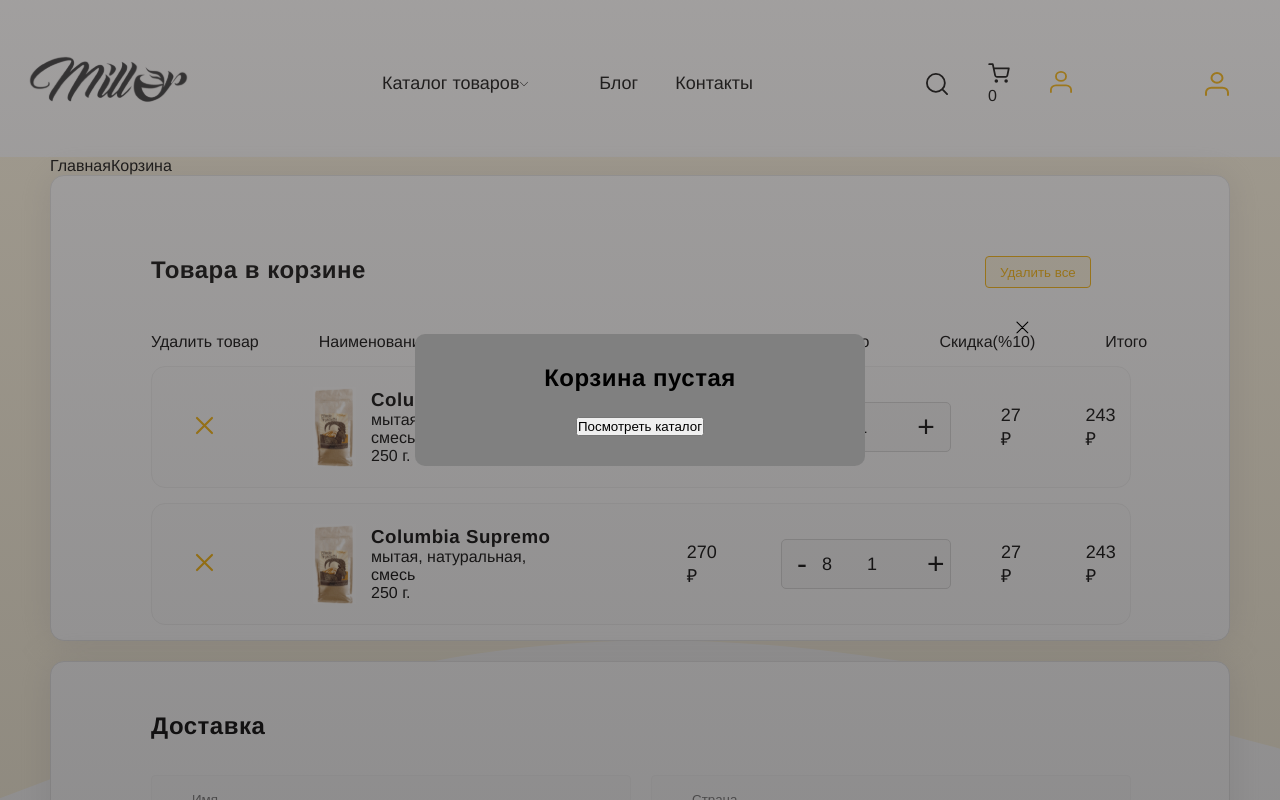
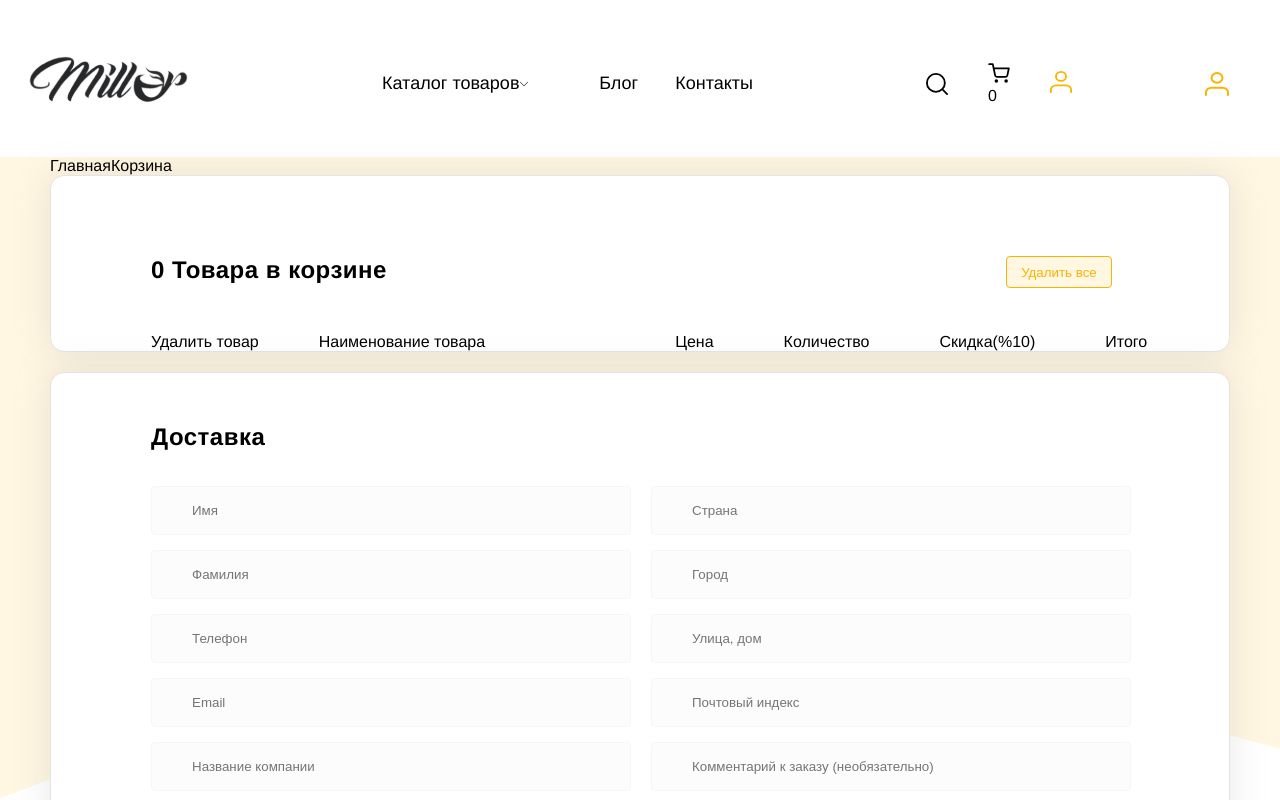
Before and after one commit to jodar-Nimatov/Miller, a React (Create React App) app: page /cart in a window 1280 px wide. Shown: the top 800 px of the page. Built offline with nearby package versions, Linux system fonts and the light colour scheme.

Commit message:
Logica problema so skidkami, bez adaptivki, zakinu popozje, segodya ispravly kosyaki v logike

```diff
--- a/src/Components/CartEmpty/CartEmpty.jsx
+++ b/src/Components/CartEmpty/CartEmpty.jsx
@@ -1,13 +1,23 @@
 import React from 'react'
+import { Link, useNavigate} from "react-router-dom";
 import Close from "../../pages/Cart/Check-photo/CloseCartEmpty.svg"
 
 const CartEmpty = ({see, setSee}) => {
+
+  const navigate = useNavigate
+
+  const exitCart = (e) => {
+    if (e.target.classList.contains('CartEmpty')) {
+      setSee(false)
+    }
+  }
+
   return (
-    <div style={{display: see ? 'flex':'none'}} className='CartEmpty'>
+    <div onClick={exitCart} style={{display: see ? 'flex':'none'}} className='CartEmpty'>
         <div className='CartEmpty-inner'>
             <h2 className='CartEmpty-title'>Корзина пустая</h2>
-             <button className='CartEmpty-btn'>Посмотреть каталог</button>
-             <span className='CartEmpty-close'>
+             <button type='button' onClick={() => <Link to='/catalog/coffee'/>} className='CartEmpty-btn'>Посмотреть каталог</button>
+             <span onClick={() => setSee(false)} className='CartEmpty-close'>
                 <img src={Close} alt="" />
              </span>
         </div>
--- a/src/Layout/Header/Header.jsx
+++ b/src/Layout/Header/Header.jsx
@@ -6,7 +6,7 @@ import userlogo from "../../assets/Header/user.svg";
 import burger from "../../assets/Header/Group 165.svg";
 import millerlogom from "../../assets/modal/image26.svg";
 import coffeelogo from "../../assets/modal/Group 245.svg";
-import { Link } from "react-router-dom";
+import { Link, Navigate } from "react-router-dom";
 import arrow from "../../assets/Header/arrow.svg";
 import { CustomContext } from "../../pages/Cart/Context";
 import CartEmpty from "../../Components/CartEmpty/CartEmpty";
@@ -18,7 +18,7 @@ const Header = () => {
   const [title, setTitle] = useState("Каталог товаров");
   const [display, setDisplay] = useState("block");
   const {cart} = useContext(CustomContext)
-  const [see, setSee] = useState(true)
+  const [see, setSee] = useState(false)
   const [modalIsOpen, setIsOpen] = useState(false);
 
   const handleInput = () => {
@@ -147,6 +147,13 @@ const Header = () => {
             </a>
             <Link to="/cart">
               <img
+                onClick={() => {
+                  if (cart.length) {
+                    <Link to='/cart'/>
+                  } else {
+                    setSee(true)
+                  }
+                }}
                 className="header-right-icon header-basket"
                 src={basketlogo}
                 alt="header basket"
@@ -155,6 +162,7 @@ const Header = () => {
                 {cart.length}
               </span>
             </Link>
+            <CartEmpty see={see} setSee={setSee}/>
             <Link to="/Profile">
               <img
                 className="header-right-icon header-user"
@@ -219,8 +227,7 @@ const Header = () => {
               </div>
             )}
             {/* </Link> */}
-</div>
-<CartEmpty see={see} setSee={setSee}/>
+            </div>
           </div>
       <div className="white"></div>
     </>
--- a/src/pages/Cart/Cart.jsx
+++ b/src/pages/Cart/Cart.jsx
@@ -1,10 +1,18 @@
-import React from "react";
+import React, { useContext, useEffect } from "react";
+import { Link } from "react-router-dom";
 import CheckPhoto from "./Check-photo/Check.svg"
 import DeleteBtn from "./Check-photo/Close.svg"
 import Master from "./Check-photo/MasterCard.svg"
 import Visa from "./Check-photo/Visa.svg"
+import { CustomContext } from "./Context";
 
 const Cart = () => {
+    const {cart, plusOneCart, minusOneCart, delCart} = useContext(CustomContext)
+    // const total = cart.reduce(
+    //     (prev, curr) =>
+    //     prev + curr.count * curr.price,
+    //     0
+    // )
   return (
     <div className="back-cart">
     <div className="Cart">
@@ -12,7 +20,7 @@ const Cart = () => {
             <div className="Cart-inner">
                 <div className="Cart-left">
                     <ul className="Cart-ul">
-                        <li>Главная</li>
+                        <li><Link to="/">Главная</Link></li>
                         <li>Корзина</li>
                     </ul>
                 </div>
@@ -20,7 +28,7 @@ const Cart = () => {
                 <div className="Cart-product">
                     <div className="Cart-inside">
                         <div className="Cart-product-up">
-                            <h2>Товара в корзине</h2>
+                            <h2>{cart.length} Товара в корзине</h2>
                             <button className="Product-delete">Удалить все</button>
                         </div>
                         <div className="Cart-product-middle">
@@ -35,11 +43,11 @@ const Cart = () => {
                                 <li>Итого</li>
                             </ul>
                         </div>
-                        <div className="Cart-card">
+                        {/* <div className="Cart-card">
                             <div className="Card-left">
                                 <button className="Card-close"><img src={DeleteBtn} alt=""/></button>
                                 <img src={CheckPhoto} alt="" />
-                                    <div className="columbia">
+                                    <div className="Cart-description">
                                         <h3>Columbia Supremo</h3>
                                         <p>мытая, натуральная, смесь</p>
                                         <p>250 г.</p>
@@ -60,7 +68,7 @@ const Cart = () => {
                             <div className="Card-left">
                                 <button className="Card-close"><img src={DeleteBtn} alt=""/></button>
                                 <img src={CheckPhoto} alt="" />
-                                    <div className="columbia">
+                                    <div className="Cart-description">
                                         <h3>Columbia Supremo</h3>
                                         <p>мытая, натуральная, смесь</p>
                                         <p>250 г.</p>
@@ -69,14 +77,37 @@ const Cart = () => {
                             <div className="Card-right">
                                 <p>270 ₽</p>
                                     <div className="Card-click">
-                                        <button>-</button>8
+                                        <button>-</button>
                                         <p>1</p>
                                         <button>+</button>
                                     </div>
                                 <p>27 ₽</p>
                                 <p>243 ₽</p>
                             </div>
-                        </div>
+                        </div>        */}
+                        {cart.map((item) => (
+                            <div className="Cart-card">
+                                <div className="Card-left">
+                                    <button type="button" onClick={() => delCart(item.id)} className="Card-close"><img src={DeleteBtn} alt=""/></button>
+                                    <img width="60" height="80" src={item.image} alt="" />
+                                    <div className="Cart-description">
+                                        <h3>{item.title}</h3>
+                                        <p>мытая, натуральная, смесь</p>
+                                        <p>250 г.</p>
+                                    </div>
+                                </div>
+                                <div className="Card-right">
+                                <p>{item.price} ₽</p>
+                                    <div className="Card-click">
+                                        <button type="button" onClick={() => minusOneCart(item.id)}>-</button>
+                                        <span className="Card-count">{item.count}</span>
+                                        <button type="button" onClick={() => plusOneCart(item.id)}>+</button>
+                                    </div>
+                                <p>{item.price * item.count / 100 * 10} ₽</p>
+                                <p>{item.price * item.count - item.price * item.count / 100 * 10} ₽</p>
+                            </div>
+                            </div>
+                        ))}
                     </div>
                 </div>
                 {/* Карточка товара в корзине */}
@@ -124,7 +155,9 @@ const Cart = () => {
                     <div className="Cart-total">
                         <div className="Total-inside">
                             <div className="Total-head">
-                                <h2>Итог: 486 ₽</h2>
+                                {/* {cart.map((item) => (
+                                    <h2>{total}</h2>
+                                ))} */}
                                 <img src={Master} alt="" />
                                 <img src={Visa} alt="" />
                             </div>
--- a/src/pages/Cart/Cart.scss
+++ b/src/pages/Cart/Cart.scss
@@ -79,36 +79,43 @@
       padding-right: 15px;
     }
   }
+  .Cart-description{
+    width: 210px;
+  }
   .Card-close{
     border: 0;
     background: rgba(252, 252, 252, 1);
     padding-left: 43px;
+    cursor: pointer;
   }
   .Card-right{
     display: flex;
     align-items: center;
-    padding-left: 85px;
+    padding-left: 40px;
     gap: 50px;
     font-size: 18px;
   }
   .Card-click{
     display: flex;
-    width: 170px;
-    height: 50px;
+    width: 135px;
+    height: 30px;
     align-items: center;
     background: #F6F6F6;
     border: 1px solid #D6D6D6;
     border-radius: 5px;
   }
   .Card-click button {
-    padding: 15px 15px;
+    padding: 5px 15px;
     background: none;
     border: none;
     font-size: 30px;
     cursor: pointer;
   }
   .Card-click p {
-    padding: 0 35px 0 35px;
+    padding: 0 20px 0 20px;
+  }
+  .Card-count{
+    padding: 0 20px 0 20px;
   }
   //карточка доставки
   .Cart-delivery{
--- a/src/pages/Cart/CartEmpty.scss
+++ b/src/pages/Cart/CartEmpty.scss
@@ -11,6 +11,7 @@
     align-items: center;
     }
     .CartEmpty-inner{
+        position: relative;
         max-width: 450px;
         width: 100%;
         padding: 30px 30px;
@@ -25,6 +26,6 @@
     }
     .CartEmpty-close{
         position: absolute;
-        right: 240px;
-        top: 310px;
+        right: 10px;
+        top: 10px;
     }
--- a/src/pages/Cart/Context.js
+++ b/src/pages/Cart/Context.js
@@ -1,12 +1,57 @@
-import React, { createContext, useState } from 'react'
+import React, { createContext, useState, useEffect } from 'react'
 
 export const CustomContext = createContext()
 
 export const Context = (props) => {
     const [cart, setCart] = useState([])
 
+    const addCart = (product) => {
+        setCart(prev => [...prev, {
+            ...product,
+        count: 1
+    }])
+    }
+
+    const plusOneCart = (id) => {
+        setCart(prev => prev.map(item => {
+            if (item.id === id) {
+                return {...item, count: item.count + 1}
+            }
+            return item
+        } )
+        )
+    }
+
+    const delCart = (id) => {
+        setCart(prev => prev.filter(item => item.id !== id))
+
+    }
+
+    const minusOneCart = (id) => {
+
+        let count = cart.find(item => item.id === id).count
+
+        if (count === 1) {
+            setCart(prev => prev.filter(item => item.id !== id))
+        } else {
+            setCart(prev => prev.map(item => {
+                    if (item.id === id) {
+                        return {...item, count: item.count - 1}
+                    }
+                    return item
+                } )
+            )
+        }
+
+
+    }
+
     const value = {
-        cart
+        cart,
+        addCart,
+        plusOneCart,
+        minusOneCart,
+        delCart,
     }
 
     return <CustomContext.Provider value={value}>
--- a/src/pages/Catalog/HealthyEating/HealthyEating-Items/HealthyEating-Items.jsx
+++ b/src/pages/Catalog/HealthyEating/HealthyEating-Items/HealthyEating-Items.jsx
@@ -1,13 +1,15 @@
-import React, { useEffect } from "react";
+import React, { useEffect, useContext } from "react";
 import rating from "../../../../assets/Catalog/Coffee/Filters/rating.svg";
 import { useState } from "react";
 import axios from "axios";
 import { Link } from "react-router-dom";
+import { CustomContext } from "../../../Cart/Context";
 
 const HealthyItems = ({ type }) => {
   const [cards, setCards] = useState([]);
   const [modal, setModal] = useState("showC");
   const [sorting, setSorting] = useState("Сортировка");
+  const {addCart} = useContext(CustomContext)
   const url = "http://localhost:3333/healthy-eatings?";
   useEffect(() => {
     axios
@@ -120,7 +122,7 @@ const HealthyItems = ({ type }) => {
                     <>...</>
                     <div className="coffee__cards-inner-row-card-bottom-bottom">
                       <h3>{item.price} ₽</h3>
-                      <button>В корзину</button>
+                      <button type="button" onClick={() => addCart(item)}>В корзину</button>
                     </div>
                   </div>
                 </div>
--- a/src/pages/Catalog/Tea/Tea-Items/Tea-Items.jsx
+++ b/src/pages/Catalog/Tea/Tea-Items/Tea-Items.jsx
@@ -1,10 +1,12 @@
-import React, { useEffect } from 'react'
+import React, { useEffect, useContext } from 'react'
 import rating from '../../../../assets/Catalog/Coffee/Filters/rating.svg'
 import { useState } from 'react';
 import axios from 'axios';
 import { Link } from 'react-router-dom';
+import { CustomContext } from '../../../Cart/Context';
 
 const TeaItems = ({type}) => {
+  const {addCart} = useContext(CustomContext)
   const [cards, setCards] = useState([])
   useEffect(()=>{
     axios
@@ -50,7 +52,7 @@ const TeaItems = ({type}) => {
                     <Link to='' className="treedots">Больше</Link><>...</>
                     <div className="coffee__cards-inner-row-card-bottom-bottom">
                       <h3>{item.price}</h3>
-                      <button>В корзину</button>
+                      <button type='button' onClick={() => addCart(item)}>В корзину</button>
                     </div>
                   </div>
                 </div>
```
Also changed, not shown: src/pages/Basket/Basket.jsx (deleted, +0 -52 lines), src/pages/Catalog/Coffee/Coffee-Items/Coffee-Items.jsx (+4 -3 lines), src/pages/Basket/Basket.scss (deleted).
